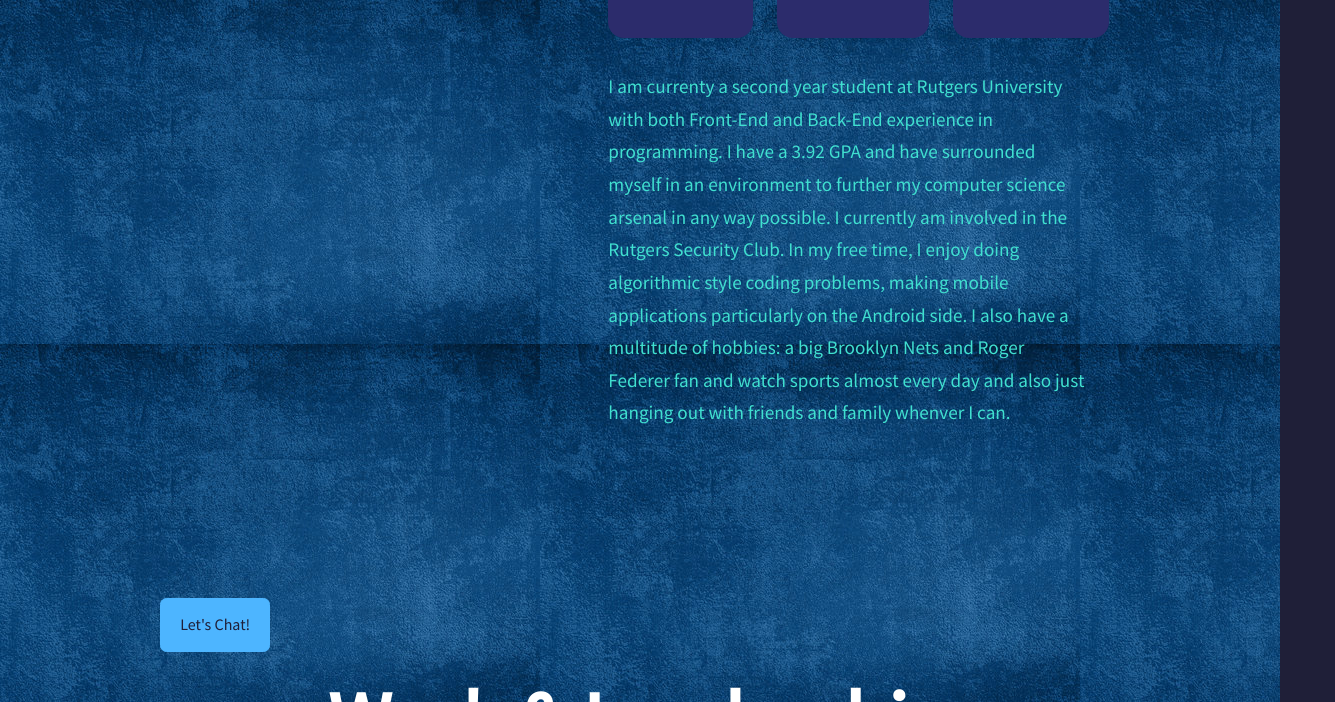
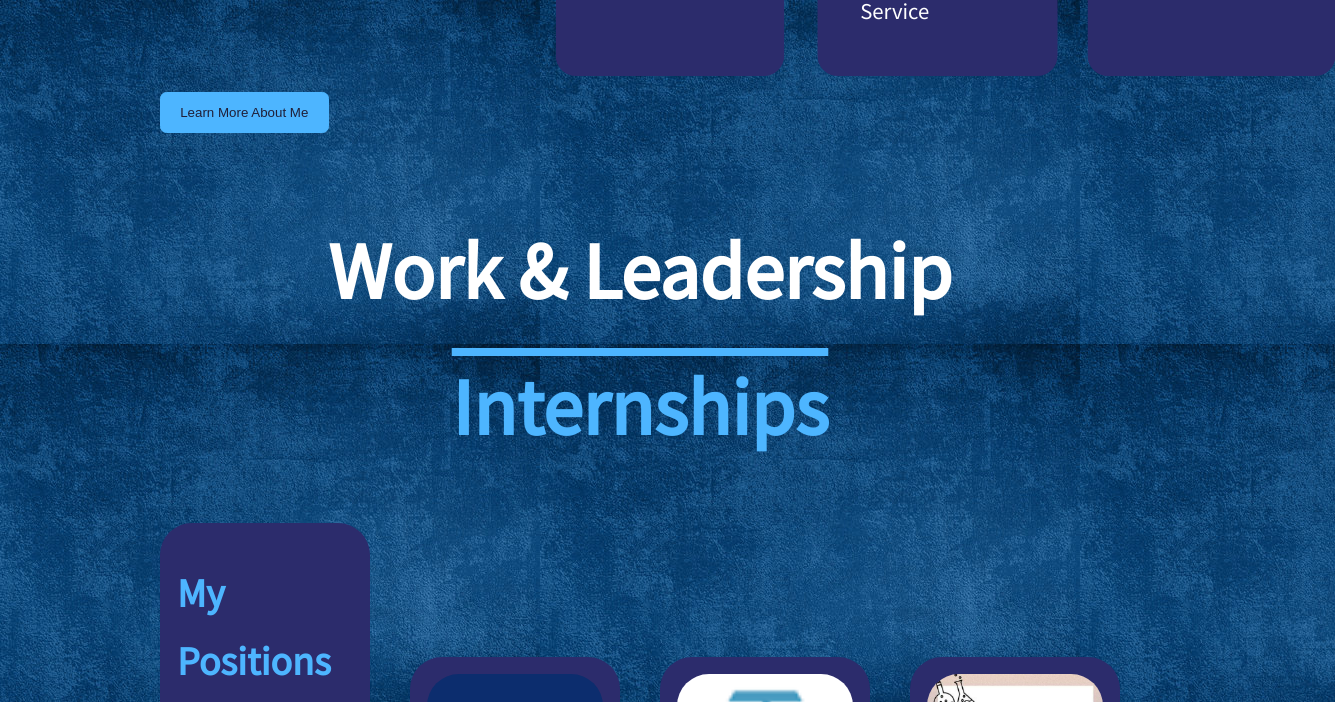
Before and after one commit to aryanjairath/Aryan-s-Portfolio-Website, a React (Create React App) app: page / in a window 1280 px wide. Shown: the part 1816-2518 px from the top of the page, 1335 px wide, since content can reach past the window. Built offline with nearby package versions, Linux system fonts and the light colour scheme; a web font is replaced by a local one.

Commit message:
Added pop up box for information about Me.

```diff
--- a/package.json
+++ b/package.json
@@ -17,6 +17,8 @@
     "react-icons": "^4.7.1",
     "react-scripts": "5.0.1",
     "react-scroll": "^1.8.9",
+    "react-transition-group": "^4.4.5",
+    "reactjs-popup": "^2.0.5",
     "web-vitals": "^2.1.4"
   },
   "scripts": {
--- a/src/App.jsx
+++ b/src/App.jsx
@@ -16,11 +16,11 @@
   return (
     <>
     <Header/>
-    <ScrollAnimation animateIn=" animate__animated animate__fadeIn" duration={3.2} animateOnce={true}><About /></ScrollAnimation>
-    <ScrollAnimation animateIn=" animate__animated animate__fadeIn" duration={3.2} animateOnce={true}><Work /></ScrollAnimation>
-    <ScrollAnimation animateIn="animate__animated animate__fadeIn" duration={3.2} animateOnce={true}><Experience /></ScrollAnimation>
+    <ScrollAnimation animateIn=" animate__animated animate__fadeIn" duration={3.7} animateOnce={true}><About /></ScrollAnimation>
+    <ScrollAnimation animateIn=" animate__animated animate__fadeIn" duration={3.7} animateOnce={true}><Work /></ScrollAnimation>
+    <ScrollAnimation animateIn="animate__animated animate__fadeIn" duration={3.7} animateOnce={true}><Experience /></ScrollAnimation>
     <Nav/>
-    <ScrollAnimation animateIn="animate__animated animate__fadeIn" duration={3.2} animateOnce={true}><Portfolio /></ScrollAnimation>
+    <ScrollAnimation animateIn="animate__animated animate__fadeIn" duration={3.7} animateOnce={true}><Portfolio /></ScrollAnimation>
     <ScrollAnimation animateIn="animate__animated animate__bounce" duration={2.2} animateOnce={true}><Contact /></ScrollAnimation>
     <Footer/>
     </>
--- a/src/components/about/About.jsx
+++ b/src/components/about/About.jsx
@@ -5,10 +5,14 @@
 import {HiOutlineDesktopComputer} from 'react-icons/hi'
 import {SiCrowdsource} from 'react-icons/si'
 import {BsArrowRightCircleFill} from 'react-icons/bs'
+import Popup from 'reactjs-popup';
+import { CSSTransition } from 'react-transition-group';
 
 import ScrollAnimation from 'react-animate-on-scroll';
 import 'animate.css';
+
 const About = () => {
+
   return (
     <section id = 'about'>
         <ScrollAnimation animateIn="animate__animated animate__fadeInRight" duration={3} animateOnce={true}>
@@ -86,16 +90,33 @@
                         </div>
                     </article>
                 </div>
-                <p>I am currenty a second year student at Rutgers
-                    University with both Front-End and Back-End experience in programming.
-                    I have a 3.92 GPA and have surrounded myself in an environment to further
-                    my computer science arsenal in any way possible. I currently am involved in the
-                    Rutgers Security Club.
-                    In my free time, I enjoy doing algorithmic style coding problems, making mobile
-                    applications particularly on the Android side. I also have a multitude of hobbies: a big Brooklyn Nets and Roger
-                    Federer fan and watch sports almost every day and also just hanging out with friends and family whenver I can. </p>
             </div>
-            <a href = "#contact" className = "btn btn-primary">Let's Chat!</a>
+
+            <Popup trigger=
+                {<button className='btn btn-primary'> Learn More About Me </button>}
+                modal nested>
+                {close => (
+                    <div className='modal'>
+
+                        <div className="pop_up_window animate__animated animate__zoomIn">
+                            <p>I am currenty a second year student at Rutgers</p>
+                            <p>University with both Front-End and Back-End experience in programming.</p>
+                            <p>I have a 3.92 GPA and have surrounded myself in an environment to further</p>
+                            <p>my computer science arsenal in any way possible. I currently am involved in the</p>                                <p>Rutgers Security Club.</p>
+                            <p>In my free time, I enjoy doing algorithmic style coding problems, making mobile</p>
+                            <p>applications particularly on the Android side. I also have a multitude of hobbies: a big Brooklyn Nets and Roger </p>
+                            <p>Federer fan and watch sports almost every day and also just hanging out with friends and family whenver I can. </p>
+                            </div>
+                        <div>
+                            <button className = 'btn btn-primary'onClick=
+                                {() => close()}>
+                                    Close
+                                </button>
+                    </div>
+                    </div>
+                    )
+                }
+            </Popup>
         </div>
     </section>
   )
--- a/src/components/about/about.css
+++ b/src/components/about/about.css
@@ -1,9 +1,18 @@
 .about_container{
     display: grid;
     grid-template-columns: 35% 50%;
-    gap: 11.7%;
+    gap: 9%;
 }
-
+.modal{
+    text-align: center;
+    align-items: center;
+    background-color:transparent;
+    border-radius: 7rem;
+    backdrop-filter: blur(60px);
+    padding: 4rem;
+    font-size: 2rem;
+    font-family:'Franklin Gothic Medium', 'Arial Narrow', Arial, sans-serif;
+}
 .about_me{
     width: 100%;
     aspect-ratio: 1/1;
@@ -30,15 +39,18 @@
 .about_cards{
     display:grid;
     grid-template-columns: repeat(3,1fr);
-    gap:1.5rem;
+    gap:7.4rem;
 }
+
 .about_card{
     background: var(--color-bg-variant);
     border: 1px solid transparent;
-
     border-radius: 1rem;
     padding:2rem;
     text-align:center;
+    scale:1.3;
+    width: 122%;
+    height:108%;
     transition:var(--transition),transform 400ms;
 
 }
@@ -49,6 +61,9 @@
     padding:2rem;
     text-align:left;
     font-size: 1.31rem;
+    scale:1.3;
+    width: 122%;
+
     transition:var(--transition),transform 400ms;
 
 
```
Also changed, not shown: 1 other file (tests, documents, lock files or other folders).
